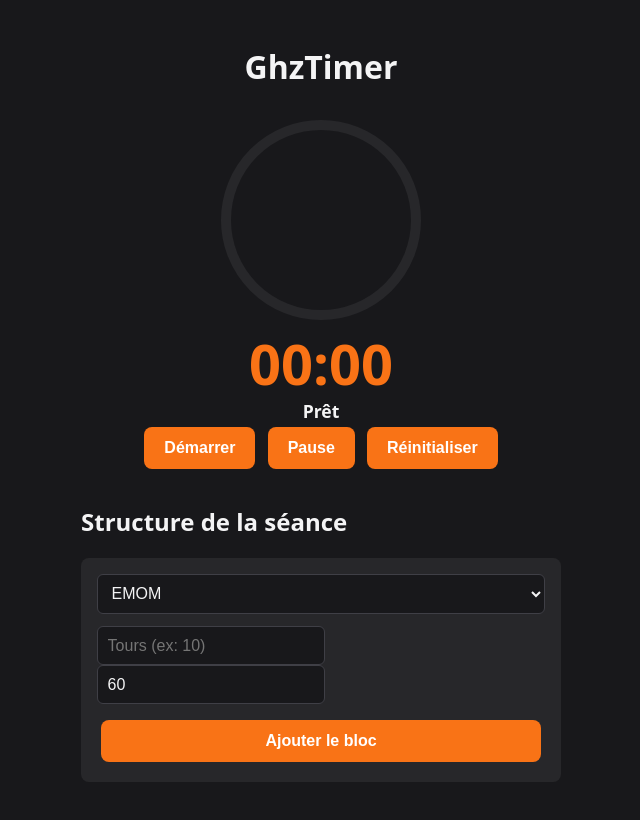
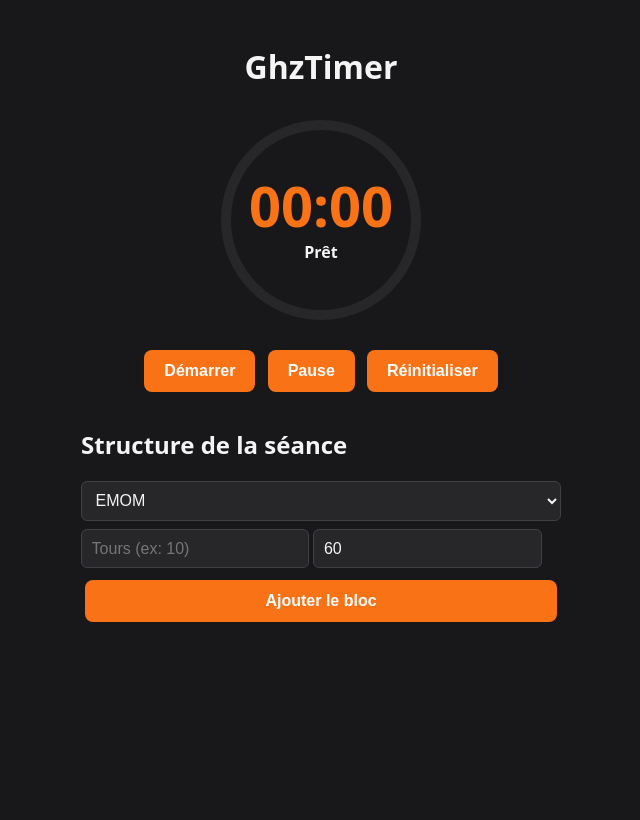
Before and after one commit to Phatlawl/GhzTimer, a plain HTML site: page index.html in a window 1280 px wide. Shown: the whole page, without its empty margins (319-959 px from the left). Drawn offline with Linux system fonts and the light colour scheme.

Commit message:
Update style.css

```diff
--- a/style.css
+++ b/style.css
@@ -3,7 +3,6 @@
   --card-bg: #27272a;
   --accent: #f97316;
   --text: #f4f4f5;
-  --text-muted: #a1a1aa;
 }
 
 body {
@@ -22,35 +21,32 @@ body {
   text-align: center;
 }
 
-/* Cercle de progression */
-.timer-container {
+.timer-wrapper {
   position: relative;
-  width: 280px;
-  height: 280px;
-  margin: 1.5rem auto;
+  width: 220px;
+  height: 220px;
+  margin: 1rem auto;
+  display: flex;
+  align-items: center;
+  justify-content: center;
 }
 
 .progress-ring {
+  position: absolute;
+  top: 0;
+  left: 0;
   transform: rotate(-90deg);
 }
 
 .progress-ring__circle {
-  stroke-dasharray: 753.98; /* 2 * PI * 120 */
-  stroke-dashoffset: 753.98;
+  stroke-dasharray: 596.9;
+  stroke-dashoffset: 596.9;
   transition: stroke-dashoffset 0.2s linear;
   stroke-linecap: round;
 }
 
-.timer-overlay {
-  position: absolute;
-  top: 0;
-  left: 0;
-  width: 100%;
-  height: 100%;
-  display: flex;
-  flex-direction: column;
-  justify-content: center;
-  align-items: center;
+.timer-center {
+  z-index: 1;
 }
 
 #timer-display {
@@ -62,18 +58,16 @@ body {
 }
 
 #timer-status {
-  font-size: 1.1rem;
+  font-size: 1rem;
+  color: var(--text);
+  margin-top: 0.5rem;
   font-weight: 600;
-  margin-top: 0.5rem;
 }
 
-#timer-substatus {
-  font-size: 0.9rem;
-  color: var(--text-muted);
-  margin-top: 0.25rem;
+.controls {
+  margin-bottom: 2rem;
 }
 
-/* Formulaire & Contrôles */
 .controls button, #add-block-btn {
   background-color: var(--accent);
   color: #fff;
@@ -91,25 +85,21 @@ body {
 }
 
 #wod-builder {
-  margin-top: 2rem;
   text-align: left;
 }
 
 #block-form {
-  background: var(--card-bg);
-  padding: 1rem;
-  border-radius: 8px;
-  margin-bottom: 1rem;
   display: flex;
   flex-direction: column;
-  gap: 0.75rem;
+  gap: 0.5rem;
+  margin-bottom: 1rem;
 }
 
 #block-form select, #block-form input {
   padding: 0.6rem;
   border-radius: 6px;
   border: 1px solid #3f3f46;
-  background: #18181b;
+  background: var(--card-bg);
   color: var(--text);
   font-size: 1rem;
 }
```
